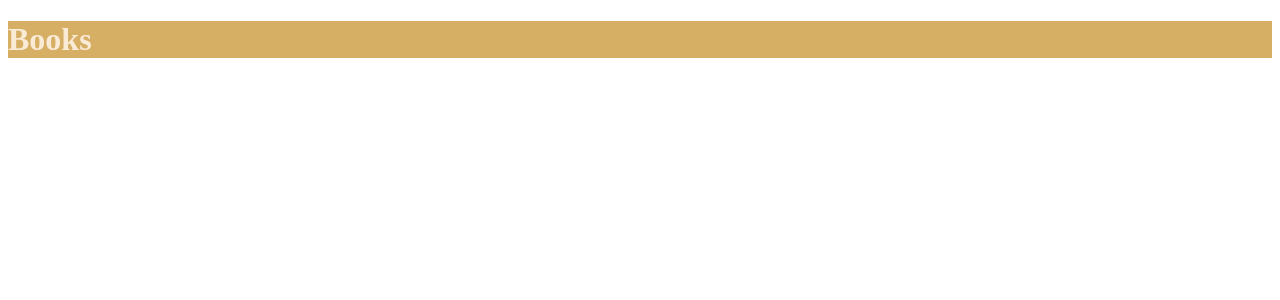
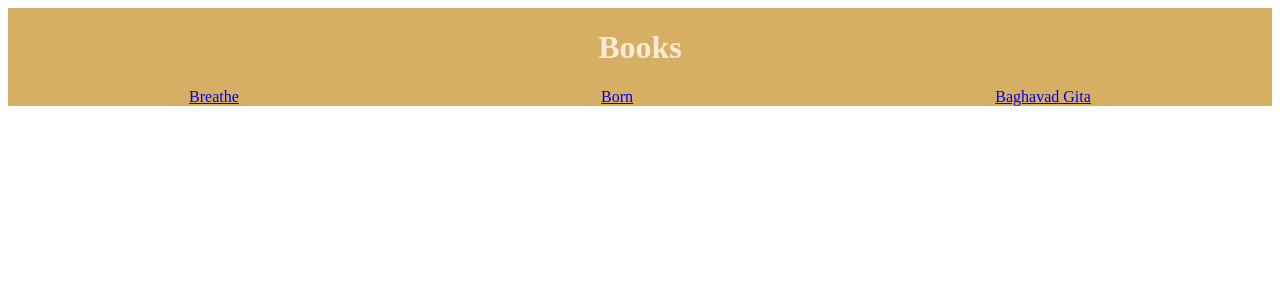
Before and after one commit to dfrancisco26/react-template-01, a React app: page /books in a window 1280 px wide. Shown: the top 300 px of the page. Built offline with nearby package versions, Linux system fonts and the light colour scheme.

Commit message:
Routing issues resolved. Needed Outlet component. Games route added and simple CSS.

```diff
--- a/src/components/Books/Books.css
+++ b/src/components/Books/Books.css
@@ -1,4 +1,19 @@
 .Books {
     background: rgb(214, 174, 100);
     color: antiquewhite;
+    display: flex;
+    flex-direction: column;
+    align-items: center;
+    justify-content: center;
+    width: 100%;
+
 }
+
+.Books nav {
+    display: flex;
+    flex-direction: row;
+    justify-content: space-around;
+    width: 100%;
+    background: rgb(214, 174, 100);
+    color: antiquewhite;
+}
--- a/src/components/Books/Books.jsx
+++ b/src/components/Books/Books.jsx
@@ -1,9 +1,16 @@
 import styles from './Books.css';
+import { Link, Outlet } from 'react-router-dom';
 
 export default function Books() {
   return (
-    <div>
-      <h1 className={styles.Books}>Books</h1>
+    <div className={styles.Books}>
+      <h1>Books</h1>
+      <nav>
+        <Link to="breathe">Breathe</Link>
+        <Link to="born">Born</Link>
+        <Link to="baghavad">Baghavad Gita</Link>
+      </nav>
+      <Outlet />
     </div>
   );
 }
--- a/src/components/Games.jsx
+++ /dev/null
@@ -1,7 +0,0 @@
-export default function Games() {
-  return (
-    <div>
-      <h1>Games</h1>
-    </div>
-  );
-}
--- /dev/null
+++ b/src/components/Games/Games.jsx
@@ -0,0 +1,9 @@
+export default function Games() {
+  return (
+    <div>
+      <h1>Games</h1>
+      <img src="https://img.freepik.com/
+      premium-vector/stick-controller-art-illustration_262962-175.jpg?w=2000" />
+    </div>
+  );
+}
--- a/src/components/Home/Home.css
+++ b/src/components/Home/Home.css
@@ -7,3 +7,11 @@
     width: 100%;
     background-color: #f5f5f5;
 }
+
+.Home nav {
+    display: flex;
+    flex-direction: row;
+    justify-content: space-around;
+    width: 100%;
+    background-color: #f5f5f5;
+}
--- a/src/components/Home/Home.jsx
+++ b/src/components/Home/Home.jsx
@@ -1,7 +1,14 @@
+import { Link } from 'react-router-dom';
+import styles from './Home.css';
+
 export default function Home() {
   return (
-    <div>
+    <div className={styles.Home}>
       <h1>Home</h1>
+      <nav>
+        <Link to="/books">Books</Link>
+        <Link to="/games">Games</Link>
+      </nav>
     </div>
   );
 }
--- a/src/components/app.jsx
+++ b/src/components/app.jsx
@@ -6,7 +6,9 @@ import {
 import Books from './Books/Books';
 import Home from './Home/Home';
 import Born from './Books/Born';
-import Games from './Games';
+import Breathe from './Books/Breathe';
+import Baghavad from './Books/Baghavad';
+import Games from './Games/Games';
 
 export default function App() {
   return (
@@ -16,6 +18,8 @@ export default function App() {
         <Route path="games" element={<Games />} />
         <Route path="books" element={<Books />} >
           <Route path="born" element={<Born />} />
+          <Route path="breathe" element={<Breathe />} />
+          <Route path="baghavad" element={<Baghavad />} />
         </Route>
       </Routes>
     </Router>
```
